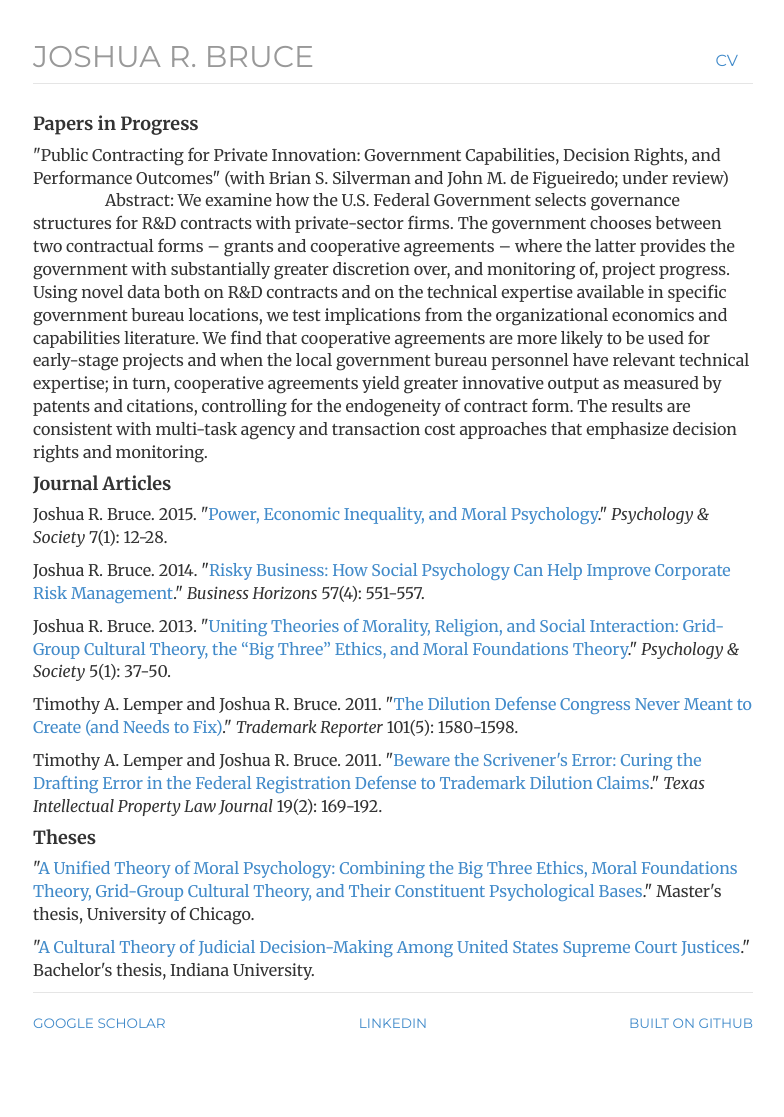
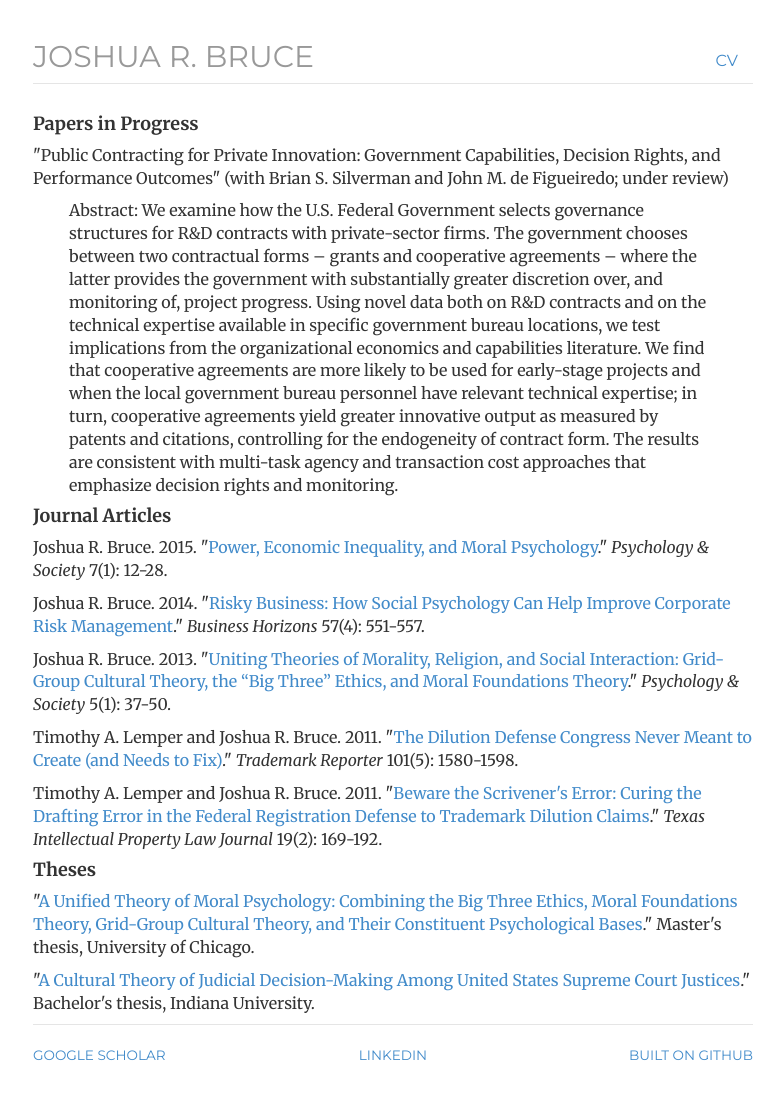
Before and after one commit to joshuarbruce/joshuarbruce.github.io, a Jekyll site: the page built from papers/index.html, in a window 1280 px wide. Shown: the whole page, without its empty margins (247-1031 px from the left). Built offline with Jekyll 4.4.1, drawn with Linux system fonts in a browser that asks for light colours; nearby versions of some CDN libraries; before the commit the page ends 1084 px from its top, so only the background shows below that.

Commit message:
Update index.html

```diff
--- a/papers/index.html
+++ b/papers/index.html
@@ -8,10 +8,9 @@ description: list of Joshua R. Bruce's papers, published and in various states o
 
   <h4><b>Papers in Progress</b></h4>
 
-  <p>"Public Contracting for Private Innovation: Government Capabilities, Decision Rights, and Performance Outcomes" (with Brian S. Silverman and John M. de Figueiredo; under review)
-	<p2 style="margin-left:10%; margin-right:10%;">
+  <p>"Public Contracting for Private Innovation: Government Capabilities, Decision Rights, and Performance Outcomes" (with Brian S. Silverman and John M. de Figueiredo; under review)</p>
+	<p style="margin-left:5%; margin-right:5%;">
 	Abstract: We examine how the U.S. Federal Government selects governance structures for R&D contracts with private-sector firms. The government chooses between two contractual forms – grants and cooperative agreements – where the latter provides the government with substantially greater discretion over, and monitoring of, project progress. Using novel data both on R&D contracts and on the technical expertise available in specific government bureau locations, we test implications from the organizational economics and capabilities literature. We find that cooperative agreements are more likely to be used for early-stage projects and when the local government bureau personnel have relevant technical expertise; in turn, cooperative agreements yield greater innovative output as measured by patents and citations, controlling for the endogeneity of contract form. The results are consistent with multi-task agency and transaction cost approaches that emphasize decision rights and monitoring.
-	  </p2>
 	</p>
 
 	<h4><b>Journal Articles</b></h4>
```
